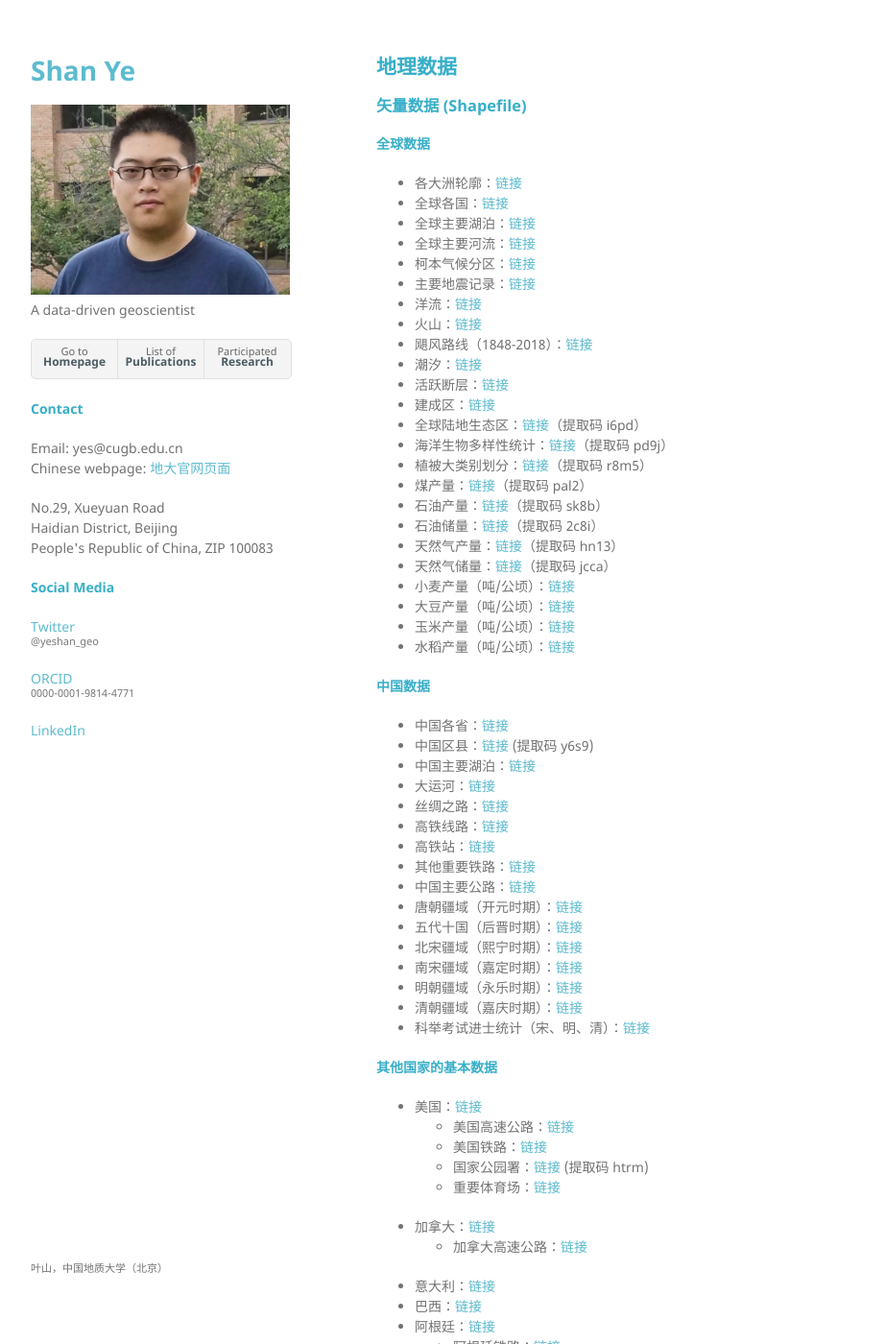
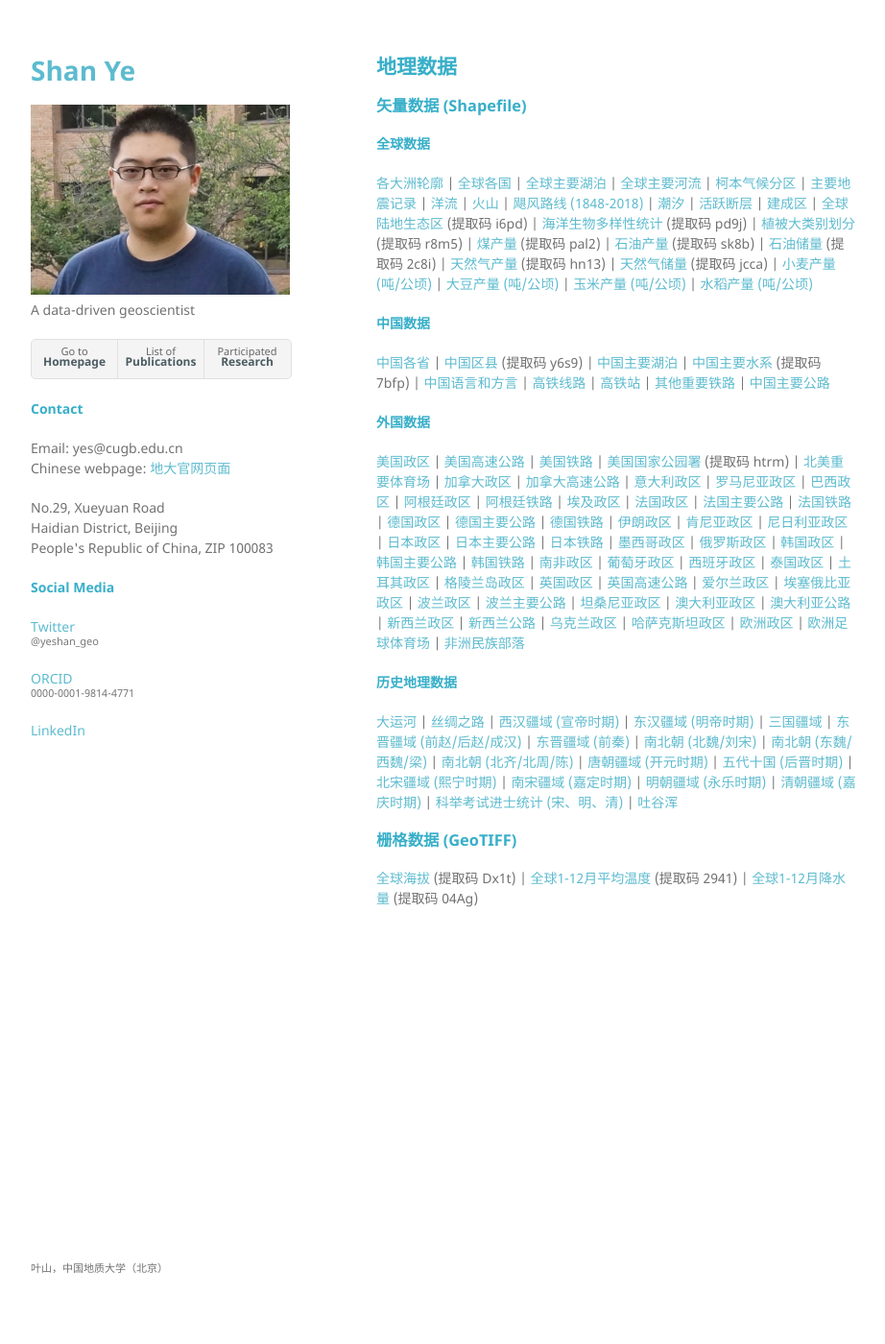
Before and after one commit to yeshan-geo/yeshan-geo.github.io, a Jekyll site: the page built from pages/datavis.md, in a window 1280 px wide and 1400 px high. Shown: the whole window at 96% size, without its empty margins (178-1100 px from the left). Built offline with Jekyll 4.4.1, drawn with Linux system fonts in a browser that asks for light colours; our own code applies the rules of GitHub Pages for plain Markdown files; some of the changed text lies outside the part shown.

Commit message:
Update datavis.md

```diff
--- a/pages/datavis.md
+++ b/pages/datavis.md
@@ -1,98 +1,118 @@
 ## 地理数据
 ### 矢量数据 (Shapefile)
 #### 全球数据
-- 各大洲轮廓：[链接](https://github.com/yeshancqcq/geographic_data/blob/main/world/WorldContinents.zip)
-- 全球各国：[链接](https://github.com/yeshancqcq/geographic_data/blob/main/world/WorldCountries.zip)
-- 全球主要湖泊：[链接](https://github.com/yeshancqcq/geographic_data/blob/main/world/WorldMajorLakes.zip)
-- 全球主要河流：[链接](https://github.com/yeshancqcq/geographic_data/blob/main/world/WorldRivers.zip)
-- 柯本气候分区：[链接](https://github.com/yeshancqcq/geographic_data/blob/main/world/KoppenClimates.zip)
-- 主要地震记录：[链接](https://github.com/yeshancqcq/geographic_data/blob/main/world/WorldEarthquake.zip)
-- 洋流：[链接](https://github.com/yeshancqcq/geographic_data/blob/main/world/ocean_currents.zip)
-- 火山：[链接](https://github.com/yeshancqcq/geographic_data/blob/main/world/volcano.zip)
-- 飓风路线（1848-2018）：[链接](https://github.com/yeshancqcq/geographic_data/blob/main/world/hurricane.zip)
-- 潮汐：[链接](https://github.com/yeshancqcq/geographic_data/blob/main/world/Global_Tidal_Range_Classification.zip)
-- 活跃断层：[链接](https://github.com/yeshancqcq/geographic_data/blob/main/world/FaultsWorld.zip)
-- 建成区：[链接](https://github.com/yeshancqcq/geographic_data/blob/main/world/UrbanWorld.zip)
-- 全球陆地生态区：[链接](https://pan.baidu.com/s/1dbPnosuEmV-atnoN67Ln6w)（提取码 i6pd）
-- 海洋生物多样性统计：[链接](https://pan.baidu.com/s/1ge53LyaVY92VTVCFiUieag)（提取码 pd9j）
-- 植被大类别划分：[链接](https://pan.baidu.com/s/1_8EgX0vbi5-8RT_Psfxh5w)（提取码 r8m5）
-- 煤产量：[链接](https://pan.baidu.com/s/1FcXVyuyleTiwvMGvwdRpZg)（提取码 pal2）
-- 石油产量：[链接](https://pan.baidu.com/s/1uvoyB0iDmF8MawCVatwQ6A)（提取码 sk8b）
-- 石油储量：[链接](https://pan.baidu.com/s/1PiMJ57ZzCIjC3EHxNwfXfQ)（提取码 2c8i）
-- 天然气产量：[链接](https://pan.baidu.com/s/14x6GX8J1QkjnufxcXw1H7Q)（提取码 hn13）
-- 天然气储量：[链接](https://pan.baidu.com/s/1pMakByoPnaxnDHZMp4cd6w)（提取码 jcca）
-- 小麦产量（吨/公顷）：[链接](https://github.com/yeshancqcq/geographic_data/blob/main/world/Wheat_Yield.zip)
-- 大豆产量（吨/公顷）：[链接](https://github.com/yeshancqcq/geographic_data/blob/main/world/Soybean_Yield.zip)
-- 玉米产量（吨/公顷）：[链接](https://github.com/yeshancqcq/geographic_data/blob/main/world/Corn_Yield.zip)
-- 水稻产量（吨/公顷）：[链接](https://github.com/yeshancqcq/geographic_data/blob/main/world/Rice_Yield.zip)
+[各大洲轮廓](https://github.com/yeshancqcq/geographic_data/blob/main/world/WorldContinents.zip) |
+[全球各国](https://github.com/yeshancqcq/geographic_data/blob/main/world/WorldCountries.zip) |
+[全球主要湖泊](https://github.com/yeshancqcq/geographic_data/blob/main/world/WorldMajorLakes.zip) |
+[全球主要河流](https://github.com/yeshancqcq/geographic_data/blob/main/world/WorldRivers.zip) |
+[柯本气候分区](https://github.com/yeshancqcq/geographic_data/blob/main/world/KoppenClimates.zip) |
+[主要地震记录](https://github.com/yeshancqcq/geographic_data/blob/main/world/WorldEarthquake.zip) |
+[洋流](https://github.com/yeshancqcq/geographic_data/blob/main/world/ocean_currents.zip) |
+[火山](https://github.com/yeshancqcq/geographic_data/blob/main/world/volcano.zip) |
+[飓风路线 (1848-2018)](https://github.com/yeshancqcq/geographic_data/blob/main/world/hurricane.zip) |
+[潮汐](https://github.com/yeshancqcq/geographic_data/blob/main/world/Global_Tidal_Range_Classification.zip) |
+[活跃断层](https://github.com/yeshancqcq/geographic_data/blob/main/world/FaultsWorld.zip) |
+[建成区](https://github.com/yeshancqcq/geographic_data/blob/main/world/UrbanWorld.zip) |
+[全球陆地生态区](https://pan.baidu.com/s/1dbPnosuEmV-atnoN67Ln6w) (提取码 i6pd) |
+[海洋生物多样性统计](https://pan.baidu.com/s/1ge53LyaVY92VTVCFiUieag) (提取码 pd9j) |
+[植被大类别划分](https://pan.baidu.com/s/1_8EgX0vbi5-8RT_Psfxh5w) (提取码 r8m5) |
+[煤产量](https://pan.baidu.com/s/1FcXVyuyleTiwvMGvwdRpZg) (提取码 pal2) |
+[石油产量](https://pan.baidu.com/s/1uvoyB0iDmF8MawCVatwQ6A) (提取码 sk8b) |
+[石油储量](https://pan.baidu.com/s/1PiMJ57ZzCIjC3EHxNwfXfQ) (提取码 2c8i) |
+[天然气产量](https://pan.baidu.com/s/14x6GX8J1QkjnufxcXw1H7Q) (提取码 hn13) |
+[天然气储量](https://pan.baidu.com/s/1pMakByoPnaxnDHZMp4cd6w) (提取码 jcca) |
+[小麦产量 (吨/公顷)](https://github.com/yeshancqcq/geographic_data/blob/main/world/Wheat_Yield.zip) |
+[大豆产量 (吨/公顷)](https://github.com/yeshancqcq/geographic_data/blob/main/world/Soybean_Yield.zip) |
+[玉米产量 (吨/公顷)](https://github.com/yeshancqcq/geographic_data/blob/main/world/Corn_Yield.zip) |
+[水稻产量 (吨/公顷)](https://github.com/yeshancqcq/geographic_data/blob/main/world/Rice_Yield.zip)
 
 #### 中国数据
-- 中国各省：[链接](https://github.com/yeshancqcq/geographic_data/blob/main/china/ChinaProvinces.zip)
-- 中国区县：[链接](https://pan.baidu.com/s/15t7t6nLj-ntjwfOeZzfW4w) (提取码 y6s9)
-- 中国主要湖泊：[链接](https://github.com/yeshancqcq/geographic_data/blob/main/china/ChinaMajorLakes.zip)
-- 大运河：[链接](https://github.com/yeshancqcq/geographic_data/blob/main/china/GrandCanal.zip)
-- 丝绸之路：[链接](https://github.com/yeshancqcq/geographic_data/blob/main/china/SilkRoad.zip)
-- 高铁线路：[链接](https://github.com/yeshancqcq/geographic_data/blob/main/china/HighSpeedRail.zip)
-- 高铁站：[链接](https://github.com/yeshancqcq/geographic_data/blob/main/china/HighSpeedRailStation.zip)
-- 其他重要铁路：[链接](https://github.com/yeshancqcq/geographic_data/blob/main/china/CHN_rails.zip)
-- 中国主要公路：[链接](https://github.com/yeshancqcq/geographic_data/blob/main/china/ChinaRoads.zip)
-- 唐朝疆域（开元时期）：[链接](https://github.com/yeshancqcq/geographic_data/blob/main/china/TangDynasty.zip)
-- 五代十国（后晋时期）：[链接](https://github.com/yeshancqcq/geographic_data/blob/main/china/FiveDynasties.zip)
-- 北宋疆域（熙宁时期）：[链接](https://github.com/yeshancqcq/geographic_data/blob/main/china/SongDynasty.zip)
-- 南宋疆域（嘉定时期）：[链接](https://github.com/yeshancqcq/geographic_data/blob/main/china/SouthernSong.zip)
-- 明朝疆域（永乐时期）：[链接](https://github.com/yeshancqcq/geographic_data/blob/main/china/MingDynasty.zip)
-- 清朝疆域（嘉庆时期）：[链接](https://github.com/yeshancqcq/geographic_data/blob/main/china/QingDynasty.zip)
-- 科举考试进士统计（宋、明、清）：[链接](https://github.com/yeshancqcq/geographic_data/blob/main/china/ImperialExam.zip)
+[中国各省](https://github.com/yeshancqcq/geographic_data/blob/main/china/ChinaProvinces.zip) |
+[中国区县](https://pan.baidu.com/s/15t7t6nLj-ntjwfOeZzfW4w) (提取码 y6s9) |
+[中国主要湖泊](https://github.com/yeshancqcq/geographic_data/blob/main/china/ChinaMajorLakes.zip) |
+[中国主要水系](https://pan.baidu.com/s/18meL3jVJM2pIASRgKK4fbA) (提取码 7bfp) |
+[中国语言和方言](https://github.com/yeshancqcq/geographic_data/blob/main/china/ChinaLanguage.zip) |
+[高铁线路](https://github.com/yeshancqcq/geographic_data/blob/main/china/HighSpeedRail.zip) |
+[高铁站](https://github.com/yeshancqcq/geographic_data/blob/main/china/HighSpeedRailStation.zip) |
+[其他重要铁路](https://github.com/yeshancqcq/geographic_data/blob/main/china/CHN_rails.zip) |
+[中国主要公路](https://github.com/yeshancqcq/geographic_data/blob/main/china/ChinaRoads.zip)
 
-#### 其他国家的基本数据
-- 美国：[链接](https://github.com/yeshancqcq/geographic_data/blob/main/bycountry/USA.zip)
-  - 美国高速公路：[链接](https://github.com/yeshancqcq/geographic_data/blob/main/bycountry/USHighway.zip)
-  - 美国铁路：[链接](https://github.com/yeshancqcq/geographic_data/blob/main/bycountry/USA_rails.zip)
-  - 国家公园署：[链接](https://pan.baidu.com/s/14v5ekUn0Mn7wQrGhc62Pag) (提取码 htrm)
-  - 重要体育场：[链接](https://github.com/yeshancqcq/geographic_data/blob/main/bycountry/SportsVenues.zip)
-- 加拿大：[链接](https://github.com/yeshancqcq/geographic_data/blob/main/bycountry/Canada.zip)
-  - 加拿大高速公路：[链接](https://github.com/yeshancqcq/geographic_data/blob/main/bycountry/CanadaHighway.zip)
-- 意大利：[链接](https://github.com/yeshancqcq/geographic_data/blob/main/bycountry/Italy.zip)
-- 巴西：[链接](https://github.com/yeshancqcq/geographic_data/blob/main/bycountry/Brazil.zip)
-- 阿根廷：[链接](https://github.com/yeshancqcq/geographic_data/blob/main/bycountry/Argentia.zip)
-  - 阿根廷铁路：[链接](https://github.com/yeshancqcq/geographic_data/blob/main/bycountry/ARG_rails.zip)
-- 埃及：[链接](https://github.com/yeshancqcq/geographic_data/blob/main/bycountry/Egypt.zip)
-- 法国：[链接](https://github.com/yeshancqcq/geographic_data/blob/main/bycountry/France.zip)
-  - 法国主要公路：[链接](https://github.com/yeshancqcq/geographic_data/blob/main/bycountry/FranceRds.zip)
-  - 法国铁路：[链接](https://github.com/yeshancqcq/geographic_data/blob/main/bycountry/FRA_rails.zip)
-- 德国：[链接](https://github.com/yeshancqcq/geographic_data/blob/main/bycountry/Germany.zip)
-  - 德国主要公路：[链接](https://github.com/yeshancqcq/geographic_data/blob/main/bycountry/GermanyRds.zip)
-  - 德国铁路：[链接](https://github.com/yeshancqcq/geographic_data/blob/main/bycountry/germany_railways.zip)
-- 伊朗：[链接](https://github.com/yeshancqcq/geographic_data/blob/main/bycountry/Iran.zip)
-- 肯尼亚：[链接](https://github.com/yeshancqcq/geographic_data/blob/main/bycountry/Kenya.zip)
-- 尼日利亚：[链接](https://github.com/yeshancqcq/geographic_data/blob/main/bycountry/Nigeria.zip)
-- 日本：[链接](https://github.com/yeshancqcq/geographic_data/blob/main/bycountry/Japan.zip)
-  - 日本主要公路：[链接](https://github.com/yeshancqcq/geographic_data/blob/main/bycountry/JapanRoad.zip)
-  - 日本铁路：[链接](https://github.com/yeshancqcq/geographic_data/blob/main/bycountry/JapanRail.zip)
-- 墨西哥：[链接](https://github.com/yeshancqcq/geographic_data/blob/main/bycountry/Mexico.zip)
-- 俄罗斯：[链接](https://github.com/yeshancqcq/geographic_data/blob/main/bycountry/Russia.zip)
-- 韩国：[链接](https://github.com/yeshancqcq/geographic_data/blob/main/bycountry/SouthKorea.zip)
-  - 韩国主要公路：[链接](https://github.com/yeshancqcq/geographic_data/blob/main/bycountry/KOR_rds.zip)
-  - 韩国铁路：[链接](https://github.com/yeshancqcq/geographic_data/blob/main/bycountry/KOR_rails.zip)
-- 南非：[链接](https://github.com/yeshancqcq/geographic_data/blob/main/bycountry/SouthAfrica.zip)
-- 泰国：[链接](https://github.com/yeshancqcq/geographic_data/blob/main/bycountry/Thailand.zip)
-- 土耳其：[链接](https://github.com/yeshancqcq/geographic_data/blob/main/bycountry/Turkey.zip)
-- 格陵兰岛：[链接](https://github.com/yeshancqcq/geographic_data/blob/main/bycountry/Greenland.zip)
-- 英国：[链接](https://github.com/yeshancqcq/geographic_data/blob/main/bycountry/UK.zip)
-  - 英国高速公路：[链接](https://github.com/yeshancqcq/geographic_data/blob/main/bycountry/UKHighway.zip)
-- 爱尔兰：[链接](https://github.com/yeshancqcq/geographic_data/blob/main/bycountry/Ireland.zip)
-- 埃塞俄比亚：[链接](https://github.com/yeshancqcq/geographic_data/blob/main/bycountry/Ethiopia.zip)
-- 波兰：[链接](https://github.com/yeshancqcq/geographic_data/blob/main/bycountry/Poland.zip)
-  - 波兰主要公路：[链接](https://github.com/yeshancqcq/geographic_data/blob/main/bycountry/PolandRds.zip)
-- 坦桑尼亚：[链接](https://github.com/yeshancqcq/geographic_data/blob/main/bycountry/Tanzania.zip)
-- 澳大利亚：[链接](https://github.com/yeshancqcq/geographic_data/blob/main/bycountry/Australia.zip)
-  - 澳大利亚公路：[链接](https://github.com/yeshancqcq/geographic_data/blob/main/bycountry/AustraliaRds.zip)
-- 新西兰：[链接](https://github.com/yeshancqcq/geographic_data/blob/main/bycountry/NZ.zip)
-  - 新西兰公路：[链接](https://github.com/yeshancqcq/geographic_data/blob/main/bycountry/NZRds.zip)
-- 欧洲：[链接](https://github.com/yeshancqcq/geographic_data/blob/main/bycountry/europe.zip)
-  - 欧洲足球体育场：[链接](https://github.com/yeshancqcq/geographic_data/blob/main/bycountry/SoccerStadiums.zip)
 
-## 栅格数据 (GeoTIFF)
-- 全球海拔：[链接](https://pan.baidu.com/s/1OvaZS4l5ksXZXvHxyrObOw) (提取码 Dx1t)
-- 全球1-12月平均温度：[链接](https://pan.baidu.com/s/1uqGziI6Qo--u6aL3itl9lg) (提取码 2941)
-- 全球1-12月降水量：[链接](https://pan.baidu.com/s/1ZwynLfHlRVwEOdt7vsMpsw) (提取码 04Ag)
+#### 外国数据
+[美国政区](https://github.com/yeshancqcq/geographic_data/blob/main/bycountry/USA.zip) |
+[美国高速公路](https://github.com/yeshancqcq/geographic_data/blob/main/bycountry/USHighway.zip) |
+[美国铁路](https://github.com/yeshancqcq/geographic_data/blob/main/bycountry/USA_rails.zip) |
+[美国国家公园署](https://pan.baidu.com/s/14v5ekUn0Mn7wQrGhc62Pag) (提取码 htrm) |
+[北美重要体育场](https://github.com/yeshancqcq/geographic_data/blob/main/bycountry/SportsVenues.zip) |
+[加拿大政区](https://github.com/yeshancqcq/geographic_data/blob/main/bycountry/Canada.zip) |
+[加拿大高速公路](https://github.com/yeshancqcq/geographic_data/blob/main/bycountry/CanadaHighway.zip) |
+[意大利政区](https://github.com/yeshancqcq/geographic_data/blob/main/bycountry/Italy.zip) |
+[罗马尼亚政区](https://github.com/yeshancqcq/geographic_data/blob/main/bycountry/Romania.zip) |
+[巴西政区](https://github.com/yeshancqcq/geographic_data/blob/main/bycountry/Brazil.zip) |
+[阿根廷政区](https://github.com/yeshancqcq/geographic_data/blob/main/bycountry/Argentia.zip) |
+[阿根廷铁路](https://github.com/yeshancqcq/geographic_data/blob/main/bycountry/ARG_rails.zip) |
+[埃及政区](https://github.com/yeshancqcq/geographic_data/blob/main/bycountry/Egypt.zip) |
+[法国政区](https://github.com/yeshancqcq/geographic_data/blob/main/bycountry/France.zip) |
+[法国主要公路](https://github.com/yeshancqcq/geographic_data/blob/main/bycountry/FranceRds.zip) |
+[法国铁路](https://github.com/yeshancqcq/geographic_data/blob/main/bycountry/FRA_rails.zip) |
+[德国政区](https://github.com/yeshancqcq/geographic_data/blob/main/bycountry/Germany.zip) |
+[德国主要公路](https://github.com/yeshancqcq/geographic_data/blob/main/bycountry/GermanyRds.zip) |
+[德国铁路](https://github.com/yeshancqcq/geographic_data/blob/main/bycountry/germany_railways.zip) |
+[伊朗政区](https://github.com/yeshancqcq/geographic_data/blob/main/bycountry/Iran.zip) |
+[肯尼亚政区](https://github.com/yeshancqcq/geographic_data/blob/main/bycountry/Kenya.zip) |
+[尼日利亚政区](https://github.com/yeshancqcq/geographic_data/blob/main/bycountry/Nigeria.zip) |
+[日本政区](https://github.com/yeshancqcq/geographic_data/blob/main/bycountry/Japan.zip) |
+[日本主要公路](https://github.com/yeshancqcq/geographic_data/blob/main/bycountry/JapanRoad.zip) |
+[日本铁路](https://github.com/yeshancqcq/geographic_data/blob/main/bycountry/JapanRail.zip) |
+[墨西哥政区](https://github.com/yeshancqcq/geographic_data/blob/main/bycountry/Mexico.zip) |
+[俄罗斯政区](https://github.com/yeshancqcq/geographic_data/blob/main/bycountry/Russia.zip) |
+[韩国政区](https://github.com/yeshancqcq/geographic_data/blob/main/bycountry/SouthKorea.zip) |
+[韩国主要公路](https://github.com/yeshancqcq/geographic_data/blob/main/bycountry/KOR_rds.zip) |
+[韩国铁路](https://github.com/yeshancqcq/geographic_data/blob/main/bycountry/KOR_rails.zip) |
+[南非政区](https://github.com/yeshancqcq/geographic_data/blob/main/bycountry/SouthAfrica.zip) |
+[葡萄牙政区](https://github.com/yeshancqcq/geographic_data/blob/main/bycountry/Portugal.zip) |
+[西班牙政区](https://github.com/yeshancqcq/geographic_data/blob/main/bycountry/Spain.zip) |
+[泰国政区](https://github.com/yeshancqcq/geographic_data/blob/main/bycountry/Thailand.zip) |
+[土耳其政区](https://github.com/yeshancqcq/geographic_data/blob/main/bycountry/Turkey.zip) |
+[格陵兰岛政区](https://github.com/yeshancqcq/geographic_data/blob/main/bycountry/Greenland.zip) |
+[英国政区](https://github.com/yeshancqcq/geographic_data/blob/main/bycountry/UK.zip) |
+[英国高速公路](https://github.com/yeshancqcq/geographic_data/blob/main/bycountry/UKHighway.zip) |
+[爱尔兰政区](https://github.com/yeshancqcq/geographic_data/blob/main/bycountry/Ireland.zip) |
+[埃塞俄比亚政区](https://github.com/yeshancqcq/geographic_data/blob/main/bycountry/Ethiopia.zip) |
+[波兰政区](https://github.com/yeshancqcq/geographic_data/blob/main/bycountry/Poland.zip) |
+[波兰主要公路](https://github.com/yeshancqcq/geographic_data/blob/main/bycountry/PolandRds.zip) |
+[坦桑尼亚政区](https://github.com/yeshancqcq/geographic_data/blob/main/bycountry/Tanzania.zip) |
+[澳大利亚政区](https://github.com/yeshancqcq/geographic_data/blob/main/bycountry/Australia.zip) |
+[澳大利亚公路](https://github.com/yeshancqcq/geographic_data/blob/main/bycountry/AustraliaRds.zip) |
+[新西兰政区](https://github.com/yeshancqcq/geographic_data/blob/main/bycountry/NZ.zip) |
+[新西兰公路](https://github.com/yeshancqcq/geographic_data/blob/main/bycountry/NZRds.zip) |
+[乌克兰政区](https://github.com/yeshancqcq/geographic_data/blob/main/bycountry/Ukraine.zip) |
+[哈萨克斯坦政区](https://github.com/yeshancqcq/geographic_data/blob/main/bycountry/Kazakhstan.zip) |
+[欧洲政区](https://github.com/yeshancqcq/geographic_data/blob/main/bycountry/europe.zip) |
+[欧洲足球体育场](https://github.com/yeshancqcq/geographic_data/blob/main/bycountry/SoccerStadiums.zip) |
+[非洲民族部落](https://github.com/yeshancqcq/geographic_data/blob/main/bycountry/AfricaTribe.zip)
+
+#### 历史地理数据
+[大运河](https://github.com/yeshancqcq/geographic_data/blob/main/china/GrandCanal.zip) |
+[丝绸之路](https://github.com/yeshancqcq/geographic_data/blob/main/china/SilkRoad.zip) |
+[西汉疆域 (宣帝时期)](https://github.com/yeshancqcq/geographic_data/blob/main/china/HanDynasty.zip) |
+[东汉疆域 (明帝时期)](https://github.com/yeshancqcq/geographic_data/blob/main/china/EasternHan.zip) |
+[三国疆域](https://github.com/yeshancqcq/geographic_data/blob/main/china/ThreeKingdoms.zip) |
+[东晋疆域 (前赵/后赵/成汉)](https://github.com/yeshancqcq/geographic_data/blob/main/china/EasternJin.zip) |
+[东晋疆域 (前秦)](https://github.com/yeshancqcq/geographic_data/blob/main/china/EasternJinFormerQin.zip) |
+[南北朝 (北魏/刘宋)](https://github.com/yeshancqcq/geographic_data/blob/main/china/WeiSong.zip) |
+[南北朝 (东魏/西魏/梁)](https://github.com/yeshancqcq/geographic_data/blob/main/china/Liang.zip) |
+[南北朝 (北齐/北周/陈)](https://github.com/yeshancqcq/geographic_data/blob/main/china/Chen.zip) |
+[唐朝疆域 (开元时期)](https://github.com/yeshancqcq/geographic_data/blob/main/china/TangDynasty.zip) |
+[五代十国 (后晋时期)](https://github.com/yeshancqcq/geographic_data/blob/main/china/FiveDynasties.zip) |
+[北宋疆域 (熙宁时期)](https://github.com/yeshancqcq/geographic_data/blob/main/china/SongDynasty.zip) |
+[南宋疆域 (嘉定时期)](https://github.com/yeshancqcq/geographic_data/blob/main/china/SouthernSong.zip) |
+[明朝疆域 (永乐时期)](https://github.com/yeshancqcq/geographic_data/blob/main/china/MingDynasty.zip) |
+[清朝疆域 (嘉庆时期)](https://github.com/yeshancqcq/geographic_data/blob/main/china/QingDynasty.zip) |
+[科举考试进士统计 (宋、明、清)](https://github.com/yeshancqcq/geographic_data/blob/main/china/ImperialExam.zip) |
+[吐谷浑](https://github.com/yeshancqcq/geographic_data/blob/main/china/Tuyuhun.zip)
+
+### 栅格数据 (GeoTIFF)
+[全球海拔](https://pan.baidu.com/s/1OvaZS4l5ksXZXvHxyrObOw) (提取码 Dx1t) |
+[全球1-12月平均温度](https://pan.baidu.com/s/1uqGziI6Qo--u6aL3itl9lg) (提取码 2941) |
+[全球1-12月降水量](https://pan.baidu.com/s/1ZwynLfHlRVwEOdt7vsMpsw) (提取码 04Ag)
```
